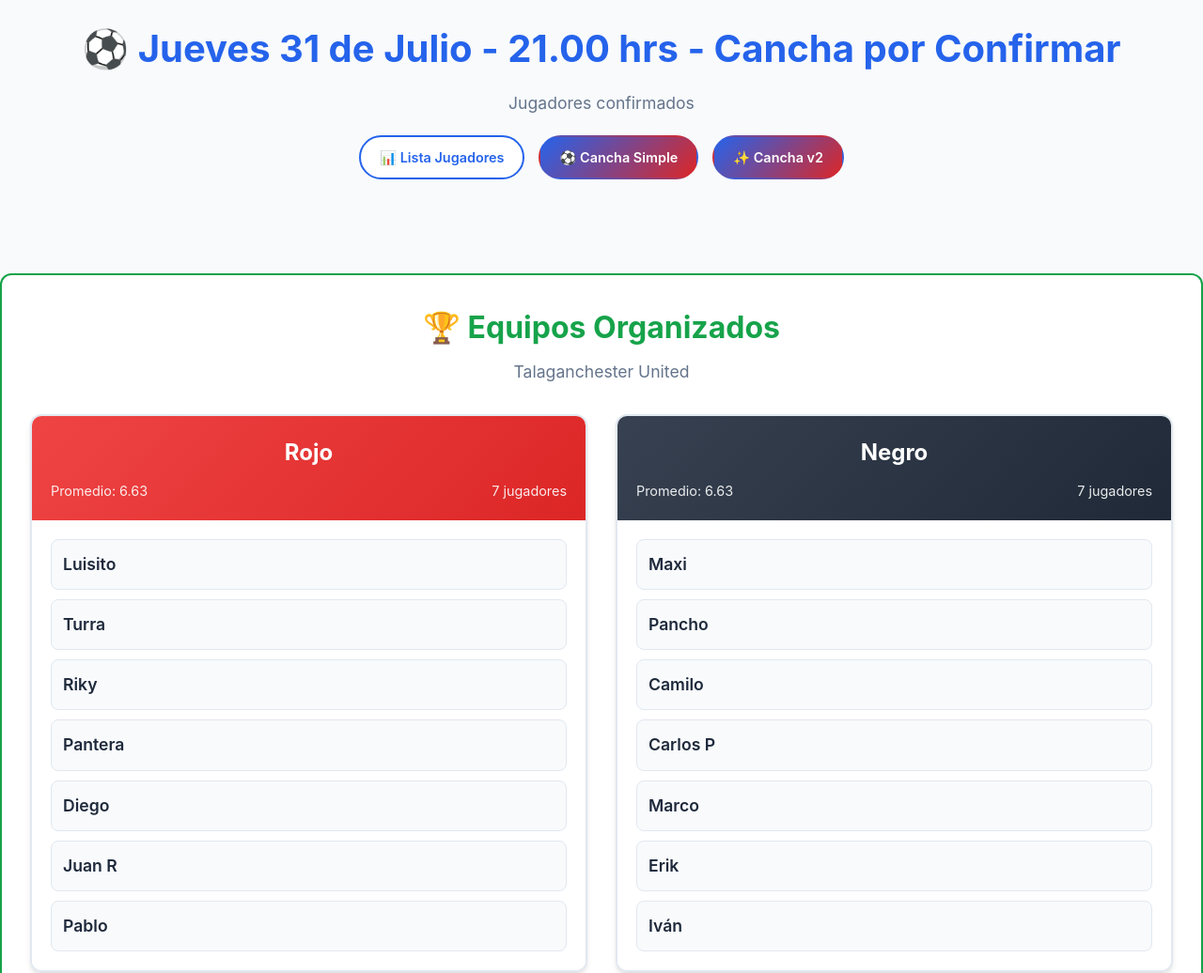
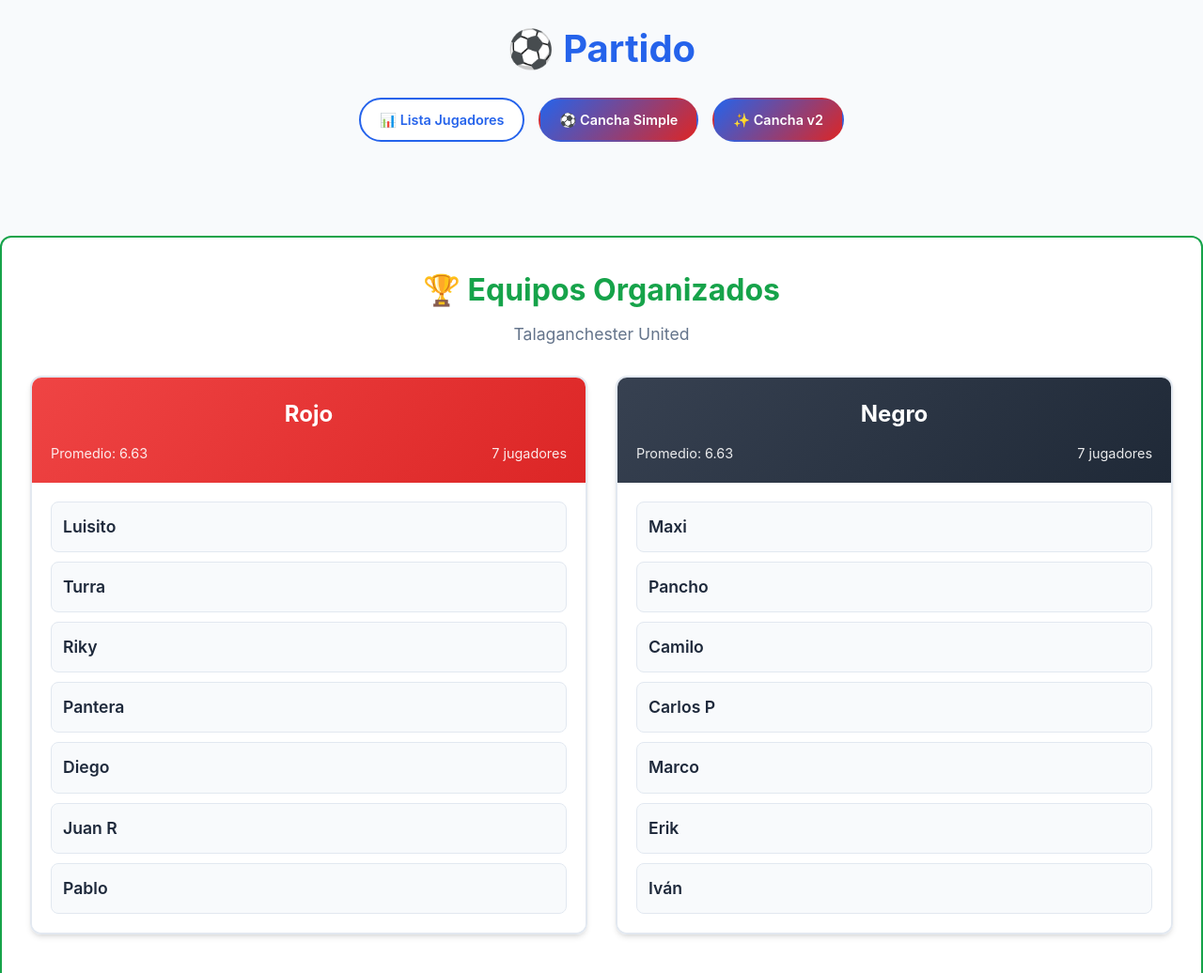
Before and after one commit to Camiiloh/talaganchester-united, a website built with Vite: page index.html in a window 1280 px wide. Shown: the top 1036 px of the page at 94% size. Built offline with nearby package versions, Linux system fonts and the light colour scheme.

Commit message:
aquivamosotravez

```diff
--- a/index.html
+++ b/index.html
@@ -9,9 +9,7 @@
   <body>
     <div id="app">
       <header>
-        <h1>⚽ Jueves 31 de Julio - 21.00 hrs - Cancha por Confirmar</h1><div class="partido-info" style="margin:12px 0;font-size:1.2em;text-align:center;">
-
-        <p>Jugadores confirmados</p>
+        <h1 id="partido-info">⚽ Partido</h1>
         <nav class="page-navigation">
           <a href="index.html" class="nav-link active">📊 Lista Jugadores</a>
           <a href="cancha.html" class="nav-link">⚽ Cancha Simple</a>
```
Also changed, not shown: cancha.html (+1 -1 lines).
